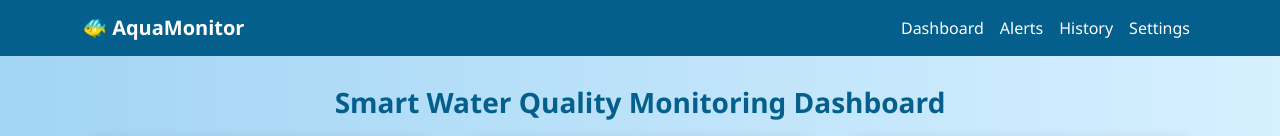
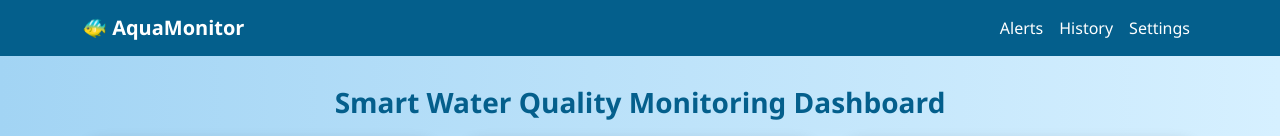
Before and after one commit to jheyvens/UIcapstone, a plain HTML site: page index.html in a window 1280 px wide. Shown: the top 136 px of the page. Drawn offline with nearby package versions, Linux system fonts and the light colour scheme.

Commit message:
Update index.html

```diff
--- a/index.html
+++ b/index.html
@@ -54,7 +54,6 @@
     </button>
     <div class="collapse navbar-collapse justify-content-end" id="navbarNav">
       <ul class="navbar-nav">
-        <li class="nav-item"><a class="nav-link active" href="index.html">Dashboard</a></li>
         <li class="nav-item"><a class="nav-link" href="alerts.html">Alerts</a></li>
         <li class="nav-item"><a class="nav-link" href="history.html">History</a></li>
         <li class="nav-item"><a class="nav-link" href="settings.html">Settings</a></li>
```
